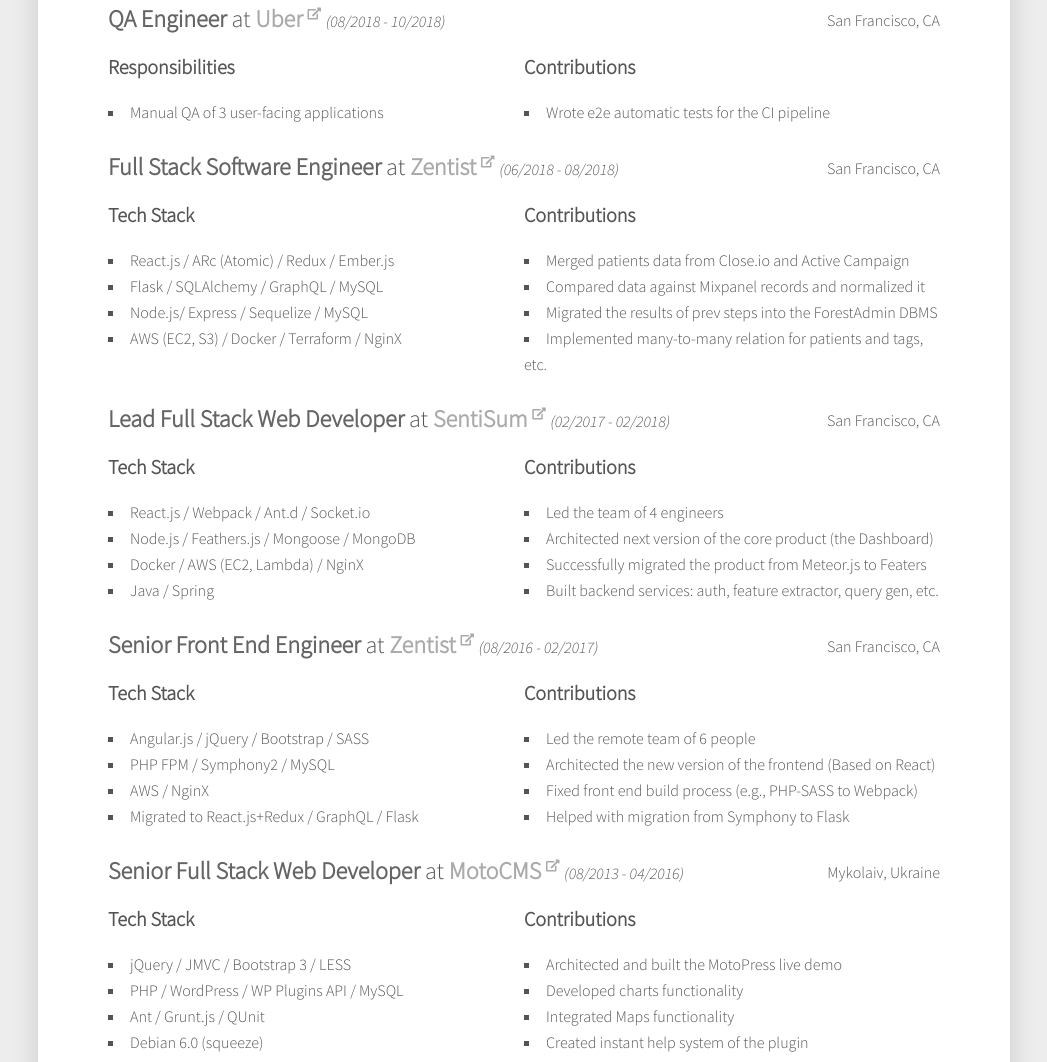
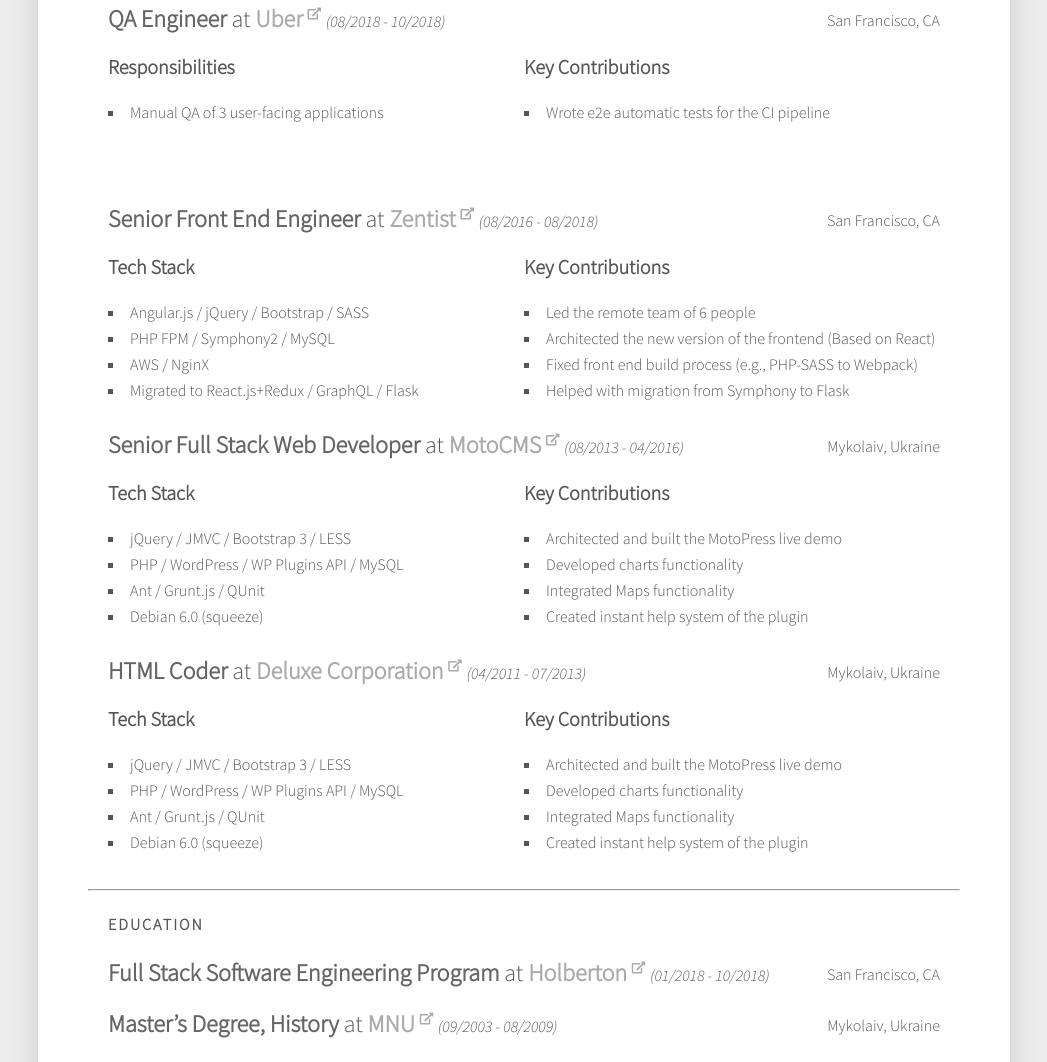
Before and after one commit to sergio-garkusha/cu7io.us, a website: page resume.html in a window 1280 px wide. Shown: the part 1265-2327 px from the top of the page, without its empty margins (116-1163 px from the left). Drawn offline with Linux system fonts and the light colour scheme.

Commit message:
Refresher

```diff
--- a/resume.html
+++ b/resume.html
@@ -62,8 +62,10 @@
           </div>
         </div>
 
-        <h3>Engineer with passion. Proficient in JavaScript & Python, excited about Web, EdTech and
-          Space. 500 Startups Alumni. Envato Elite Author. Ukrainian 🇺🇦</h3>
+        <h3>
+          Engineer with passion. Proficient in JavaScript &amp; Python, excited about Web &amp; EdTech.<br />
+          500 Startups Alumni. Envato Elite Author. Ukrainian 🇺🇦
+        </h3>
       </header>
 
       <hr />
@@ -123,7 +125,7 @@
         <h4>Professional Experience (10 years)</h4>
         <article>
           <h5>
-            <b>Lead Software Engineer</b> at <b><a href="https://github.com/Cu7ious/Promin-App" target="_blank">Promin'
+            <b>Lead Software Engineer</b> at <b><a href="https://promin.app" target="_blank">Promin'
                 <sup class="fas fa-external-link-alt"></sup></a></b>
             <i>(03/2022 - current)</i>
             <span>Remote</span>
@@ -140,7 +142,7 @@
             </ul>
             <br class="mobile-gap" />
             <ul>
-              <h6>Contributions</h6>
+              <h6>Key Contributions</h6>
               <li>Back End Architecture</li>
               <li>Mobile Apps &amp; Web Architecture</li>
               <li>Cross-platform Mobile & Web Development</li>
@@ -154,7 +156,7 @@
             <b>Software Development Consultant</b> at <b><a href="https://www.sweatequity.vc/" target="_blank">Sweat
                 Equity Partners, LLC
                 <sup class="fas fa-external-link-alt"></sup></a></b>
-            <i>(02/2022)</i>
+            <i>(02/2022- 04/2022)</i>
             <span>Remote</span>
           </h5>
           <div class="area-6">
@@ -186,7 +188,7 @@
             </ul>
             <br class="mobile-gap" />
             <ul>
-              <h6>Contributions</h6>
+              <h6>Key Contributions</h6>
               <li>Helped Workday teams to prepare their APIs for publication</li>
               <li>Designed, developed &amp; shipped the API Explorer</li>
               <li>Made a significant contribution to writing API documentation for end users</li>
@@ -196,7 +198,7 @@
         <br>
         <article>
           <h5>
-            <b>QA Engineer</b> at <b><a href="//uber.com/" target="_blank">Uber <sup
+            <b>QA Engineer</b> at <b><a href="https://uber.com/" target="_blank">Uber <sup
                   class="fas fa-external-link-alt"></sup></a></b>
             <i>(08/2018 - 10/2018)</i>
             <span>San Francisco, CA</span>
@@ -208,15 +210,15 @@
             </ul>
             <br class="mobile-gap" />
             <ul>
-              <h6>Contributions</h6>
+              <h6>Key Contributions</h6>
               <li>Wrote e2e automatic tests for the CI pipeline</li>
             </ul>
           </div>
         </article>
         <br>
-        <article>
+        <!-- <article>
           <h5>
-            <b>Full Stack Software Engineer</b> at <b><a href="//zentist.io/" target="_blank">Zentist
+            <b>Full Stack Software Engineer</b> at <b><a href="https://zentist.io/" target="_blank">Zentist
                 <sup class="fas fa-external-link-alt"></sup></a></b>
             <i>(06/2018 - 08/2018)</i>
             <span>San Francisco, CA</span>
@@ -231,16 +233,16 @@
             </ul>
             <br class="mobile-gap" />
             <ul>
-              <h6>Contributions</h6>
+              <h6>Key Contributions</h6>
               <li>Merged patients data from Close.io and Active Campaign</li>
               <li>Compared data against Mixpanel records and normalized it</li>
               <li>Migrated the results of prev steps into the ForestAdmin DBMS</li>
               <li>Implemented many-to-many relation for patients and tags, etc.</li>
             </ul>
           </div>
-        </article>
+        </article> -->
         <br>
-        <article>
+        <!-- <article>
           <h5>
             <b>Lead Full Stack Web Developer</b> at <b><a href="//sentisum.com/" target="_blank">SentiSum <sup
                   class="fas fa-external-link-alt"></sup></a></b></b>
@@ -257,19 +259,19 @@
             </ul>
             <br class="mobile-gap" />
             <ul>
-              <h6>Contributions</h6>
+              <h6>Key Contributions</h6>
               <li>Led the team of 4 engineers</li>
               <li>Architected next version of the core product (the Dashboard)</li>
-              <li>Successfully migrated the product from Meteor.js to Featers</li>
+              <li>Successfully migrated the product from Meteor.js to Feathers.js</li>
               <li>Built backend services: auth, feature extractor, query gen, etc.</li>
             </ul>
           </div>
-        </article>
+        </article> -->
         <br />
         <article>
-          <h5><b>Senior Front End Engineer</b> at <b><a href="//zentist.io/" target="_blank">Zentist <sup
+          <h5><b>Senior Front End Engineer</b> at <b><a href="https://zentist.io/" target="_blank">Zentist <sup
                   class="fas fa-external-link-alt"></sup></a></b>
-            <i>(08/2016 - 02/2017)</i>
+            <i>(08/2016 - 08/2018)</i>
             <span>San Francisco, CA</span>
           </h5>
           <div class="area-6">
@@ -282,7 +284,7 @@
             </ul>
             <br class="mobile-gap" />
             <ul>
-              <h6>Contributions</h6>
+              <h6>Key Contributions</h6>
               <li>Led the remote team of 6 people</li>
               <li>Architected the new version of the frontend (Based on React)</li>
               <li>Fixed front end build process (e.g., PHP-SASS to Webpack)</li>
@@ -303,7 +305,7 @@
         <!--       <li>WordPress / Node.js / jQuery / Grunt.js / Envato API</li> -->
         <!--     </ul> -->
         <!--     <ul> -->
-        <!--       <h6>Contributions</h6> -->
+        <!--       <h6>Key Contributions</h6> -->
         <!--       <li>Project management: Led the team of 2 people</li> -->
         <!--       <li>Full product cycle: from concept to production</li> -->
         <!--       <li>Full Stack development, Server management, DevOps, CI &#38; CD</li> -->
@@ -312,8 +314,8 @@
         <!-- </article> -->
         <br />
         <article>
-          <h5><b>Senior Full Stack Web Developer</b> at <b><a href="//www.motocms.com/" target="_blank">MotoCMS <sup
-                  class="fas fa-external-link-alt"></sup></a></b>
+          <h5><b>Senior Full Stack Web Developer</b> at <b><a href="https://www.motocms.com/" target="_blank">MotoCMS
+                <sup class="fas fa-external-link-alt"></sup></a></b>
             <i>(08/2013 - 04/2016)</i><span>Mykolaiv, Ukraine</span>
           </h5>
           <div class="area-6">
@@ -326,12 +328,35 @@
             </ul>
             <br class="mobile-gap" />
             <ul>
-              <h6>Contributions</h6>
+              <h6>Key Contributions</h6>
               <li>Architected and built the MotoPress live demo</li>
               <li>Developed charts functionality</li>
               <li>Integrated Maps functionality</li>
               <li>Created instant help system of the plugin</li>
-
+            </ul>
+          </div>
+        </article>
+        <br />
+        <article>
+          <h5><b>HTML Coder</b> at <b><a href="https://www.deluxe.com/" target="_blank">Deluxe Corporation <sup
+                  class="fas fa-external-link-alt"></sup></a></b>
+            <i>(04/2011 - 07/2013)</i><span>Mykolaiv, Ukraine</span>
+          </h5>
+          <div class="area-6">
+            <ul>
+              <h6>Tech Stack</h6>
+              <li>jQuery / JMVC / Bootstrap 3 / LESS</li>
+              <li>PHP / WordPress / WP Plugins API / MySQL</li>
+              <li>Ant / Grunt.js / QUnit</li>
+              <li>Debian 6.0 (squeeze)</li>
+            </ul>
+            <br class="mobile-gap" />
+            <ul>
+              <h6>Key Contributions</h6>
+              <li>Architected and built the MotoPress live demo</li>
+              <li>Developed charts functionality</li>
+              <li>Integrated Maps functionality</li>
+              <li>Created instant help system of the plugin</li>
             </ul>
           </div>
         </article>
@@ -343,7 +368,7 @@
       <section class="education">
         <h4>Education</h4>
         <article>
-          <h5><b>Full Stack Software Engineering Program</b> at <b><a href="//holbertonschool.com/"
+          <h5><b>Full Stack Software Engineering Program</b> at <b><a href="https://holbertonschool.com/"
                 target="_blank">Holberton
                 <sup class="fas fa-external-link-alt"></sup></a></b></b>
             <i>(01/2018 - 10/2018)</i><span>San Francisco, CA</span>
```
